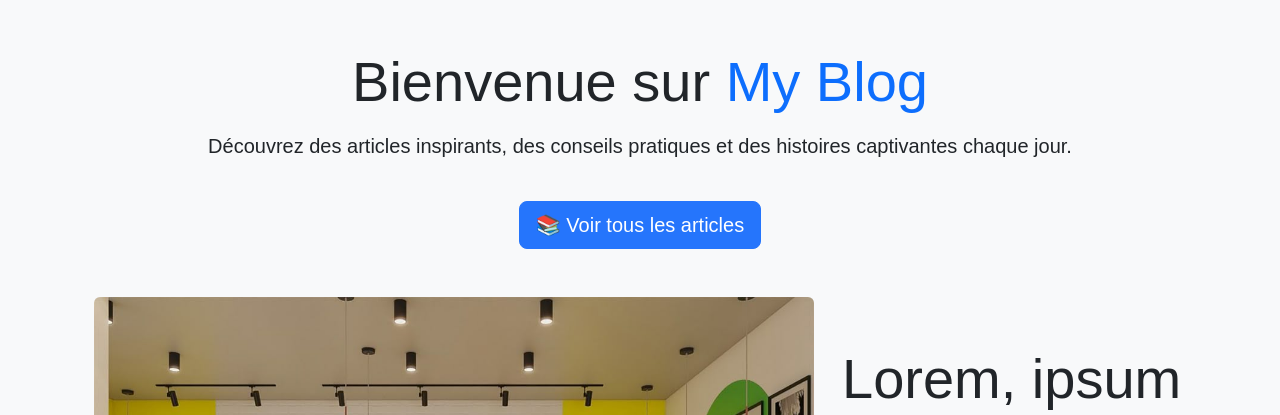
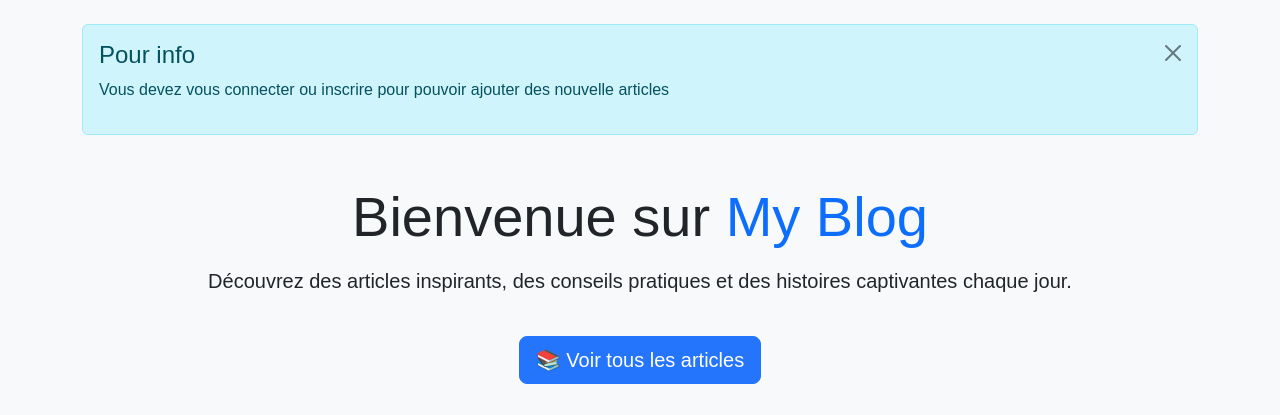
Before and after one commit to Amadou6124/myblog, a Django app: page / in a window 1280 px wide. Shown: the part 56-471 px from the top of the page. Run offline with Django 5.2, Linux system fonts and the light colour scheme; data that the repository does not hold is empty.

Commit message:
Mise a jour de page d'accueil

```diff
--- a/src/post/templates/post/index.html
+++ b/src/post/templates/post/index.html
@@ -4,6 +4,20 @@
 {% block title %}Accueil - My Blog{% endblock %}
 
 {% block content %}
+
+
+        <!-- Message info -->
+         {% if user.is_authenticated %}
+         <!-- Info vide -->
+        {% else %}
+
+            <div class="alert alert-info alert-dismissible fade show">
+                <p class="h4">Pour info</p>
+                <p>Vous devez vous connecter ou inscrire pour pouvoir ajouter des nouvelle articles</p>
+                <button type="button" class="btn-close" data-bs-dismiss="alert"></button>
+            </div>
+        {% endif %}
+
 <main class="container-fluid my-3">
     <div class="text-center my-5">
         <h1 class="display-4">Bienvenue sur <span class="text-primary">My Blog</span></h1>
```
